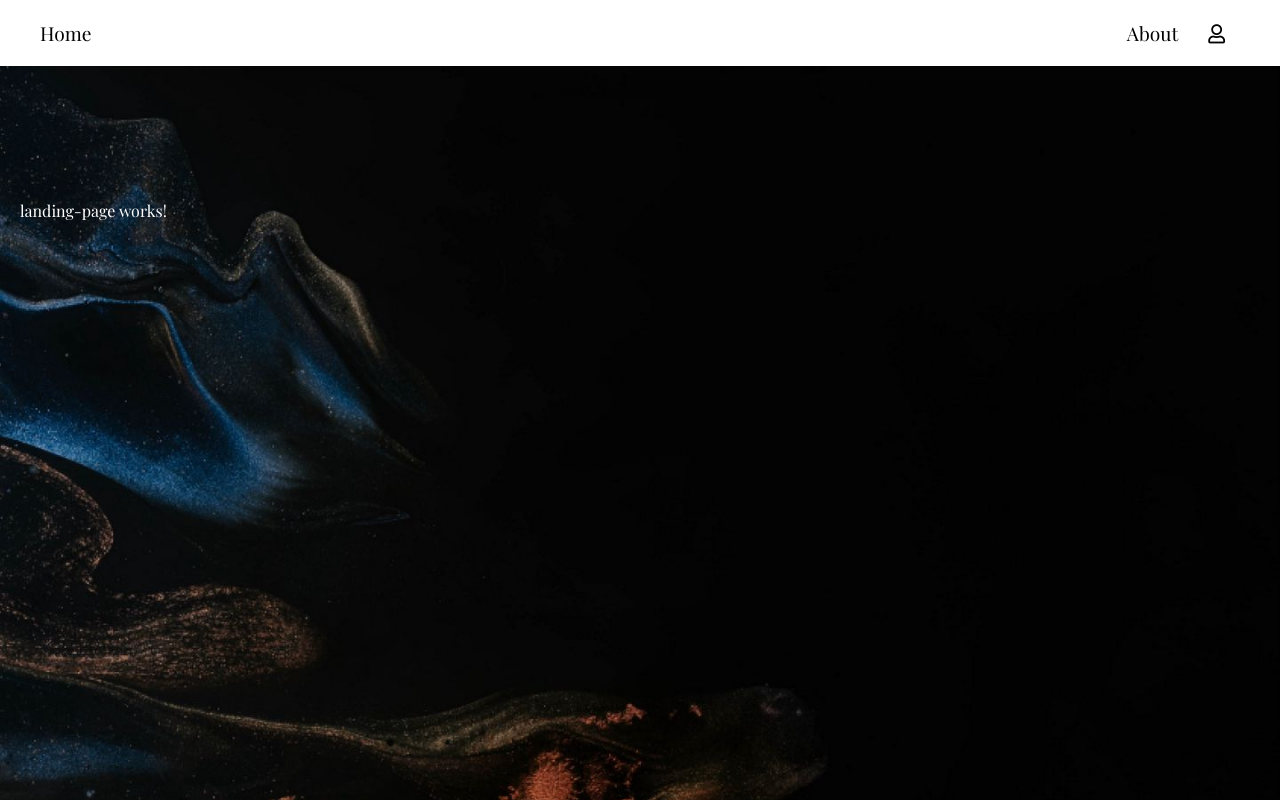
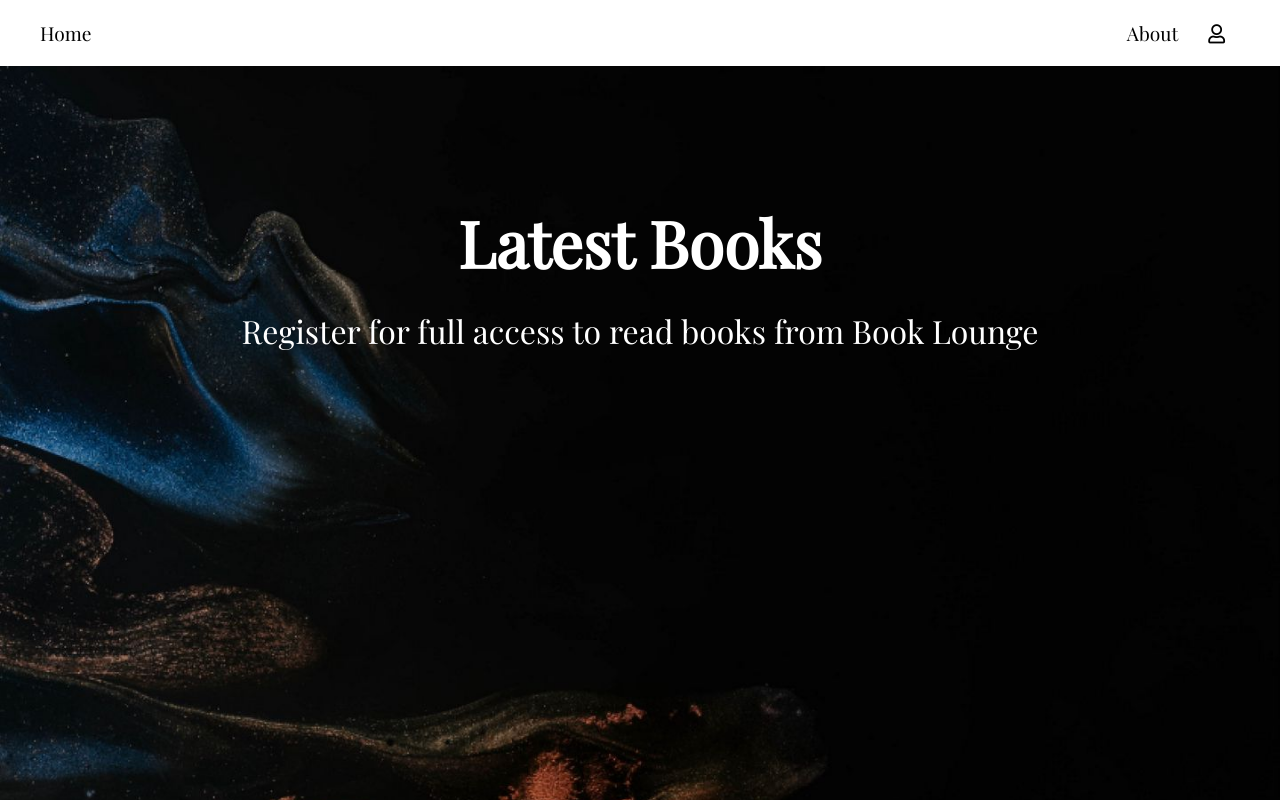
Before and after one commit to borisovboris/book-lounge, an Angular app: page / in a window 1280 px wide. Shown: the top 800 px of the page. Built offline with nearby package versions, Linux system fonts and the light colour scheme.

Commit message:
extended landing page

```diff
--- a/src/app/app.component.css
+++ b/src/app/app.component.css
@@ -3,7 +3,7 @@
 }
 
 .container {
-    padding: 200px 20px;
+    padding: 200px 100px;
     height: 1100px;
 }
 
--- a/src/app/landing-page/landing-page.component.css
+++ b/src/app/landing-page/landing-page.component.css
@@ -1,3 +1,7 @@
 * {
     color: white;
 }
+
+h1 {
+    margin-bottom: 24px;
+}
--- a/src/app/landing-page/landing-page.component.html
+++ b/src/app/landing-page/landing-page.component.html
@@ -1 +1,4 @@
-<p>landing-page works!</p>
+<div class="center-text">
+    <h1 class="largest-font">Latest Books</h1>
+    <p class="medium-font">Register for full access to read books from Book Lounge</p>
+</div>
--- a/src/styles.css
+++ b/src/styles.css
@@ -18,3 +18,19 @@ body {
 .btn:hover {
     cursor: pointer;
 }
+
+.center-text {
+    text-align: center;
+}
+
+.largest-font {
+    font-size: 4rem;
+}
+
+.large-font {
+    font-size: 3rem;
+}
+
+.medium-font {
+    font-size: 2rem;
+}
```
